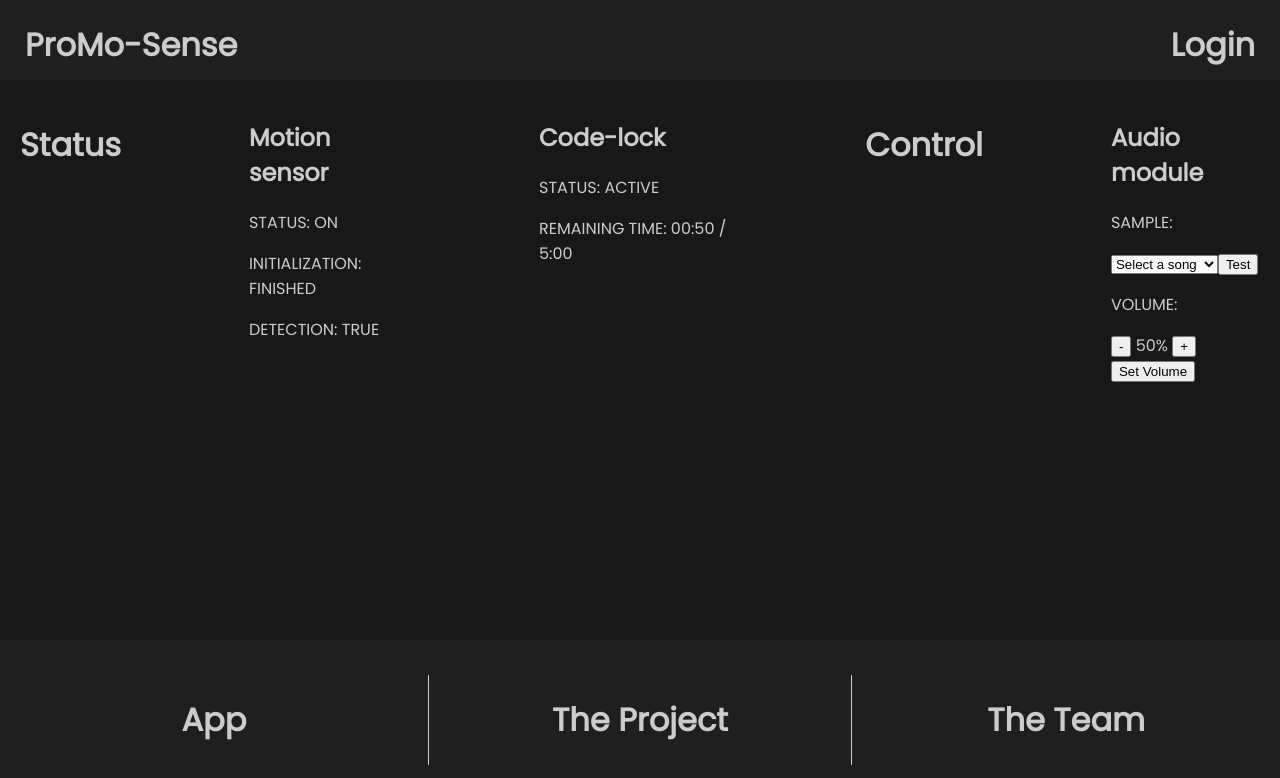
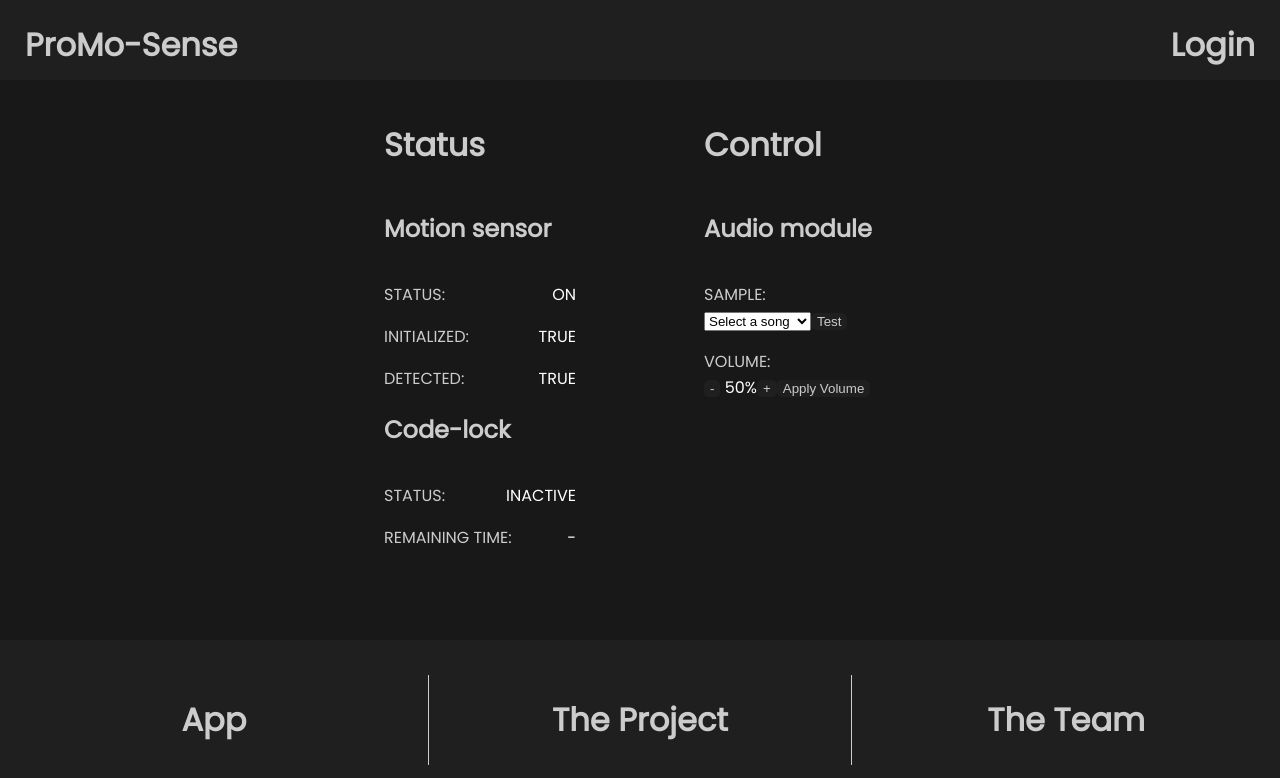
Before and after one commit to yyIntsuki/ProMo-Sense, a React (Vite) app in the folder web/: page / in a window 1280 px wide. Shown: the top 778 px of the page. Built offline with nearby package versions, Linux system fonts and the light colour scheme; no server answers.

Commit message:
merged app with my previous mock-up data (necessary for now) and improved app layout. formatted some code.

```diff
--- a/web/src/pages/promosense.jsx
+++ b/web/src/pages/promosense.jsx
@@ -1,4 +1,4 @@
-import React, { useState, useRef } from 'react';
+import { useState, useRef } from 'react';
 import { database, ref, set } from '../firebaseModel';
 
 export default function App() {
@@ -6,8 +6,8 @@
     const [volume, setVolume] = useState(0.5);
     const audioRef = useRef(null);
 
-    const handleAudioSelection = async (e) => {
-        const selectedUrl = e.target.value;
+    function handleAudioSelection(event) {
+        const selectedUrl = event.target.value;
         setSelectedAudioUrl(selectedUrl);
 
         if (audioRef.current) {
@@ -15,59 +15,64 @@
             audioRef.current.src = selectedUrl;
             audioRef.current.load();
         }
-    };
+    }
 
-    const playAudio = () => {
-        if (audioRef.current) {
-            audioRef.current.play();
+    function playAudio() {
+        if (audioRef.current) { audioRef.current.play(); }
     }
-    };
 
-    const increaseVolume = () => {
+    function increaseVolume() {
         const newVolume = Math.min(1, volume + 0.1);
         setVolume(newVolume);
-        if (audioRef.current) {
-            audioRef.current.volume = newVolume;
+        if (audioRef.current) { audioRef.current.volume = newVolume; }
     }
-    };
 
-    const decreaseVolume = () => {
+    function decreaseVolume() {
         const newVolume = Math.max(0, volume - 0.1);
         setVolume(newVolume);
-        if (audioRef.current) {
-            audioRef.current.volume = newVolume;
+        if (audioRef.current) { audioRef.current.volume = newVolume; }
     }
-    };
 
-    const setVolumeInDatabase = () => {
-		console.log('setVolumeInDatabase function called');
-		const volumeRef = ref(database, 'audioSettings/volume');
+    function setVolumeInDatabase() {
+        const volumeRef = ref(database, 'data/audio_module/volume');
         set(volumeRef, volume)
-			.then(() => {
-				console.log('Volume saved to Firebase:', volume);
-			})
-			.catch(error => {
-				console.error('Failed to set volume in database:', error);
-			});
-	};
+            .then(() => { console.log('Volume saved to Firebase:', volume); })
+            .catch(error => { console.error('Failed to set volume in database:', error); });
+    }
 
-
+    /* Mock-up Data */
+    const data = {
+        pir_on: true,
+        pir_init: true,
+        pir_detect: true,
+        code_lock_status: false,
+        code_lock_remaining: '00:50',
+        code_lock_time: '5:00',
+        audio_sample: 'JohnCena',
+        audio_volume: volume,
+    }
 
     return (
         <div className="app_wrapper">
-            <h1 className="app_status">Status</h1>
+            <div className='app_category'>
+                <h1>Status</h1>
+
                 <div className="item">
                     <h2 className="item_title">Motion sensor</h2>
-                <p>STATUS: ON</p>
-                <p>INITIALIZATION: FINISHED</p>
-                <p>DETECTION: TRUE</p>
+                    <p>STATUS: <span>{data.pir_on ? 'ON' : 'OFF'}</span></p>
+                    <p>INITIALIZED: <span>{data.pir_detect ? 'TRUE' : 'FALSE'}</span></p>
+                    <p>DETECTED: <span>{data.pir_detect ? 'TRUE' : 'FALSE'}</span></p>
                 </div>
+
                 <div className="item">
                     <h2 className="item_title">Code-lock</h2>
-                <p>STATUS: ACTIVE</p>
-                <p>REMAINING TIME: 00:50 / 5:00</p>
+                    <p>STATUS: <span>{data.code_lock_status ? 'ACTIVE' : 'INACTIVE'}</span></p>
+                    <p>REMAINING TIME: <span>{data.code_lock_status ? `${data.code_lock_remaining} / ${data.code_lock_time}` : '-'}</span></p>
                 </div>
-            <h1 className="app_status">Control</h1>
+            </div>
+            <div className='app_category'>
+                <h1>Control</h1>
+
                 <div className="item">
                     <audio ref={audioRef} preload="auto" hidden>Your browser does not support the audio element.</audio>
                     <h2 className="item_title">Audio module</h2>
@@ -88,9 +93,10 @@
                         <p>VOLUME:</p>
                         <div className="detail_row">
                             <button onClick={decreaseVolume}>-</button>
-                        <span> {Math.round(volume * 100)}% </span>
+                            <span> {Math.round(volume * 100)}%</span>
                             <button onClick={increaseVolume}>+</button>
-                        <button onClick={setVolumeInDatabase}>Set Volume</button>
+                            <button onClick={setVolumeInDatabase}>Apply Volume</button>
+                        </div>
                     </div>
                 </div>
             </div>
```
Lines whose indentation alone changed are shown as unchanged.
